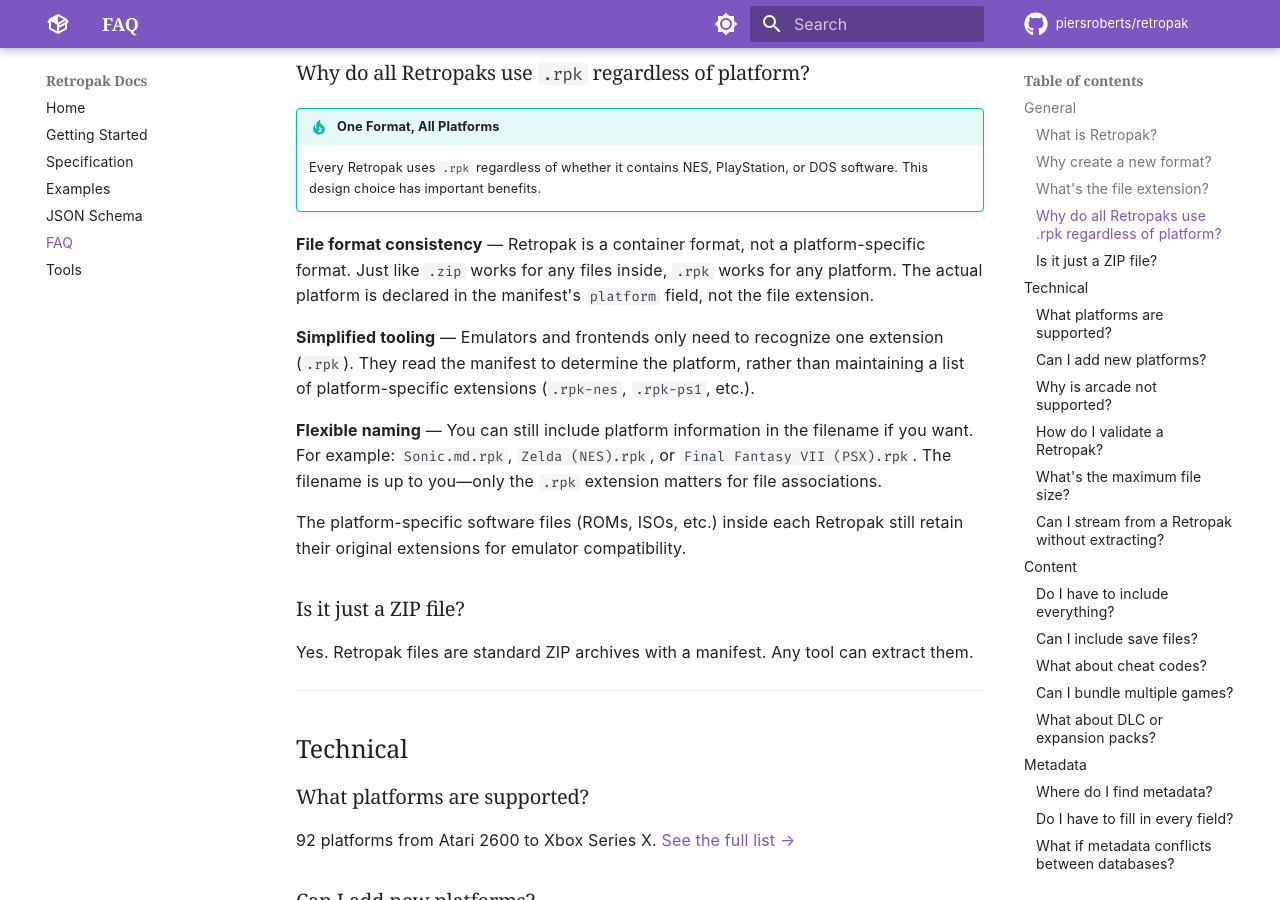
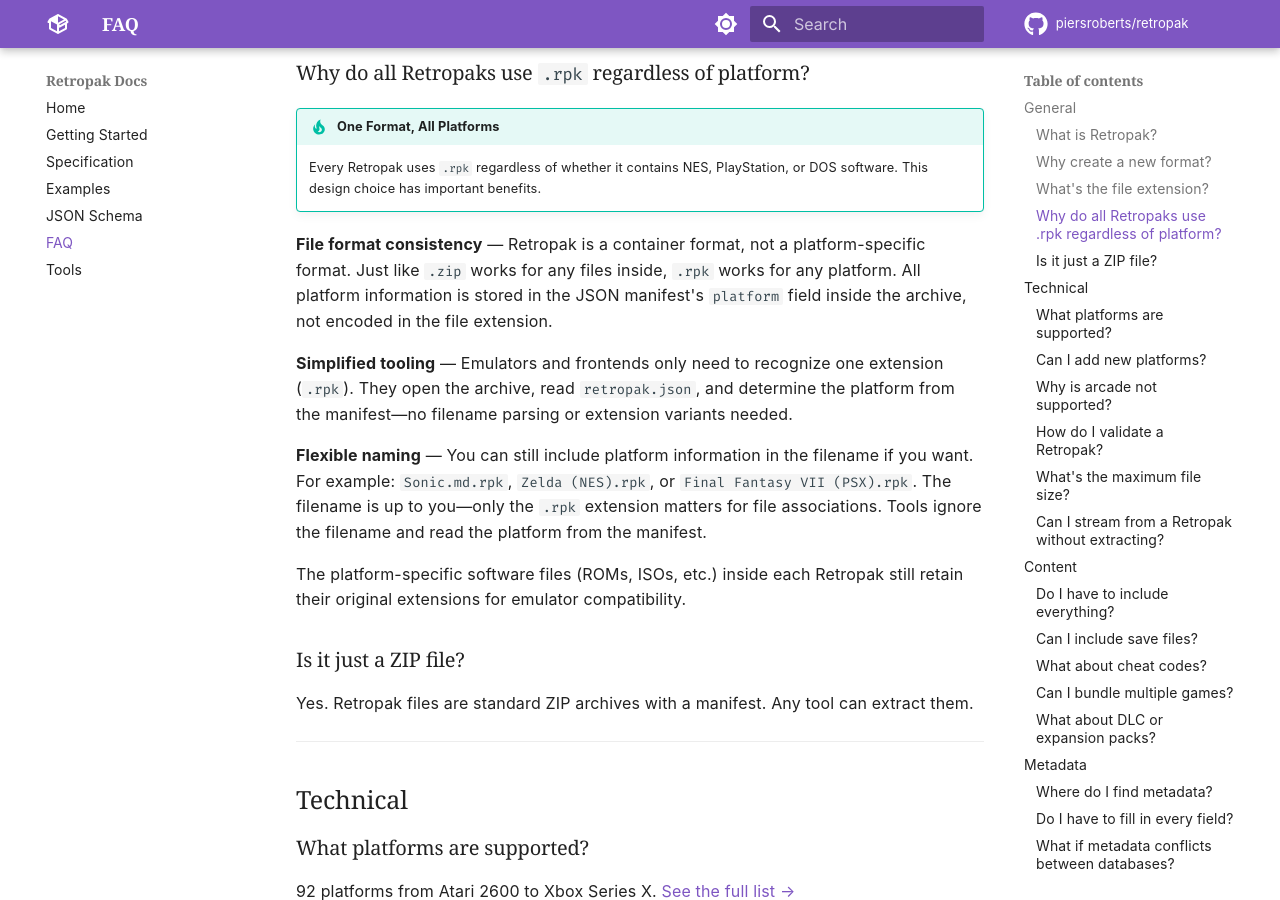
Before and after one commit to piersroberts/retropak, an MkDocs documentation site: the page built from docs/faq.md, in a window 1280 px wide and 900 px high, scrolled down 751 px. Built offline with MkDocs 1.6.1 and Material for MkDocs 9.7.7, drawn with Linux system fonts in a browser that asks for light colours; comment, search, counter and statistics services are not loaded.

Commit message:
improved file naming faq

```diff
--- a/docs/faq.md
+++ b/docs/faq.md
@@ -29,11 +29,11 @@ Retropak bundles everything in an open, standardized way.
 !!! tip "One Format, All Platforms"
     Every Retropak uses `.rpk` regardless of whether it contains NES, PlayStation, or DOS software. This design choice has important benefits.
 
-**File format consistency** — Retropak is a container format, not a platform-specific format. Just like `.zip` works for any files inside, `.rpk` works for any platform. The actual platform is declared in the manifest's `platform` field, not the file extension.
+**File format consistency** — Retropak is a container format, not a platform-specific format. Just like `.zip` works for any files inside, `.rpk` works for any platform. All platform information is stored in the JSON manifest's `platform` field inside the archive, not encoded in the file extension.
 
-**Simplified tooling** — Emulators and frontends only need to recognize one extension (`.rpk`). They read the manifest to determine the platform, rather than maintaining a list of platform-specific extensions (`.rpk-nes`, `.rpk-ps1`, etc.).
+**Simplified tooling** — Emulators and frontends only need to recognize one extension (`.rpk`). They open the archive, read `retropak.json`, and determine the platform from the manifest—no filename parsing or extension variants needed.
 
-**Flexible naming** — You can still include platform information in the filename if you want. For example: `Sonic.md.rpk`, `Zelda (NES).rpk`, or `Final Fantasy VII (PSX).rpk`. The filename is up to you—only the `.rpk` extension matters for file associations.
+**Flexible naming** — You can still include platform information in the filename if you want. For example: `Sonic.md.rpk`, `Zelda (NES).rpk`, or `Final Fantasy VII (PSX).rpk`. The filename is up to you—only the `.rpk` extension matters for file associations. Tools ignore the filename and read the platform from the manifest.
 
 The platform-specific software files (ROMs, ISOs, etc.) inside each Retropak still retain their original extensions for emulator compatibility.
 
```
